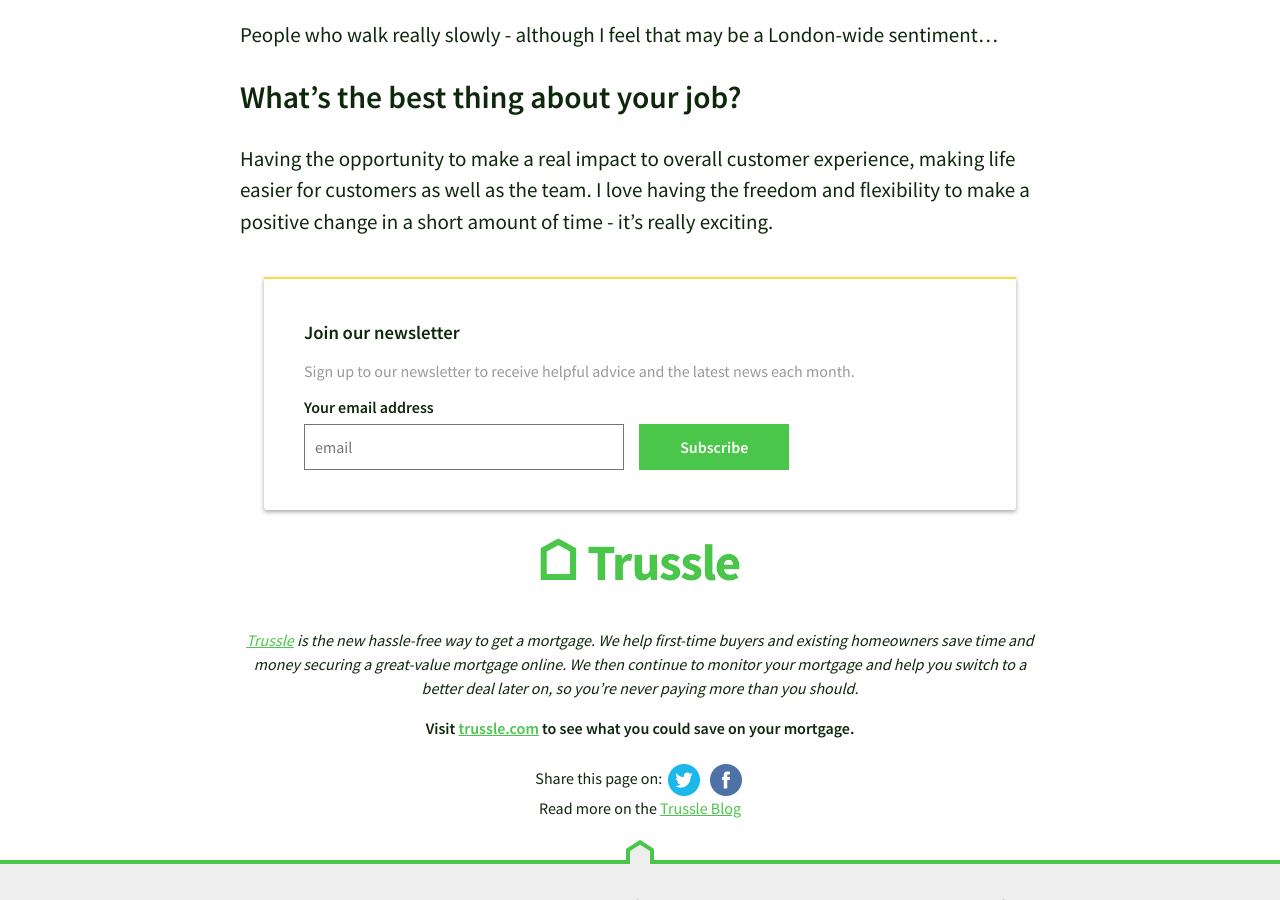
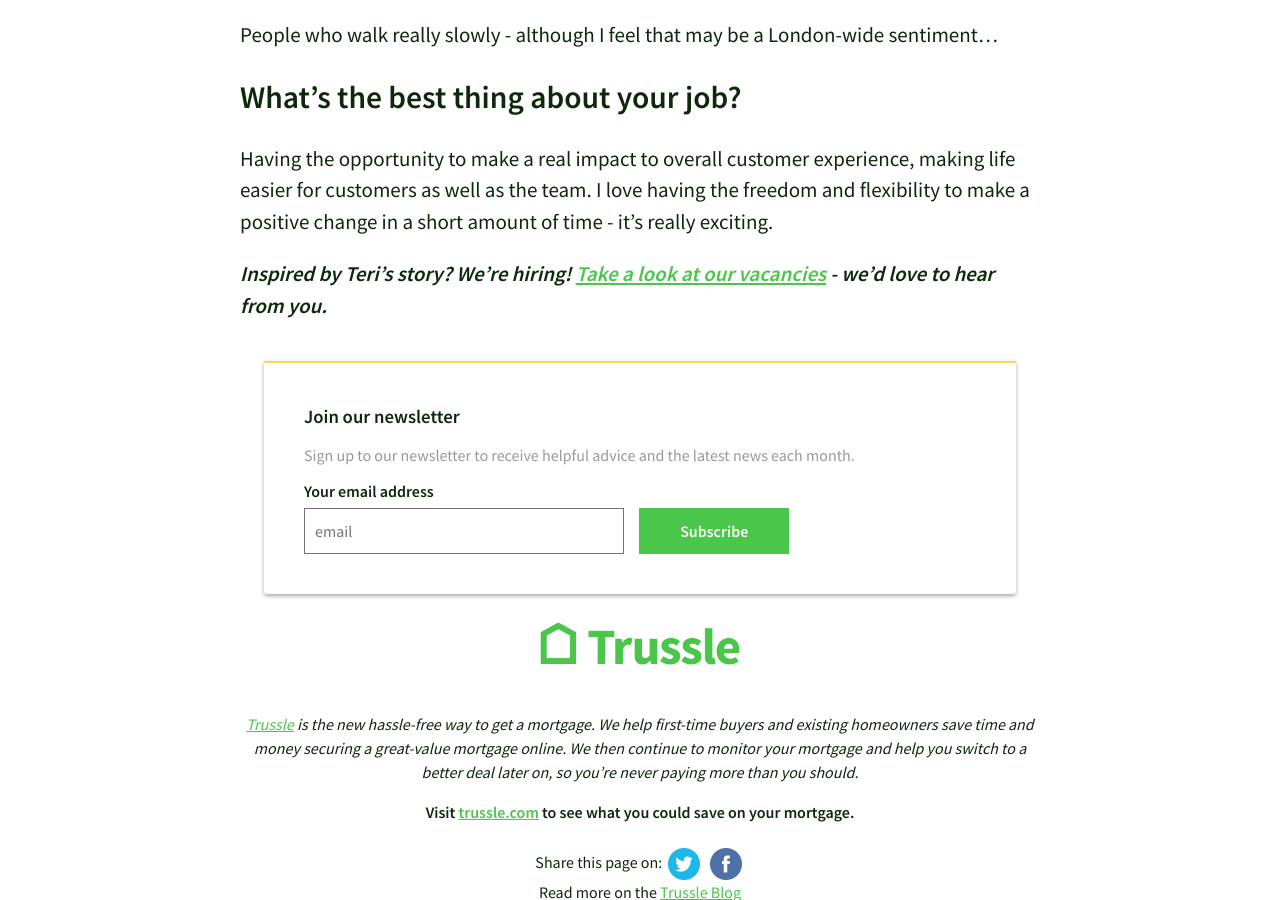
Before and after one commit to olitrussle/blog, a Jekyll site: the page built from _posts/2017-04-10-meet-the-team-teri.md, in a window 1280 px wide and 900 px high, scrolled down 2328 px. Built offline with Jekyll 4.4.1, drawn with Linux system fonts in a browser that asks for light colours; comment, search, counter and statistics services are not loaded.

Commit message:
Updated 2017-04-10-meet-the-team-teri.md

```diff
--- a/_posts/2017-04-10-meet-the-team-teri.md
+++ b/_posts/2017-04-10-meet-the-team-teri.md
@@ -36,3 +36,5 @@
 
 ## What’s the best thing about your job?
 Having the opportunity to make a real impact to overall customer experience, making life easier for customers as well as the team. I love having the freedom and flexibility to make a positive change in a short amount of time - it’s really exciting.
+
+_**Inspired by Teri's story? We're hiring! [Take a look at our vacancies](https://jobs.lever.co/trussle) - we'd love to hear from you.**_
```
